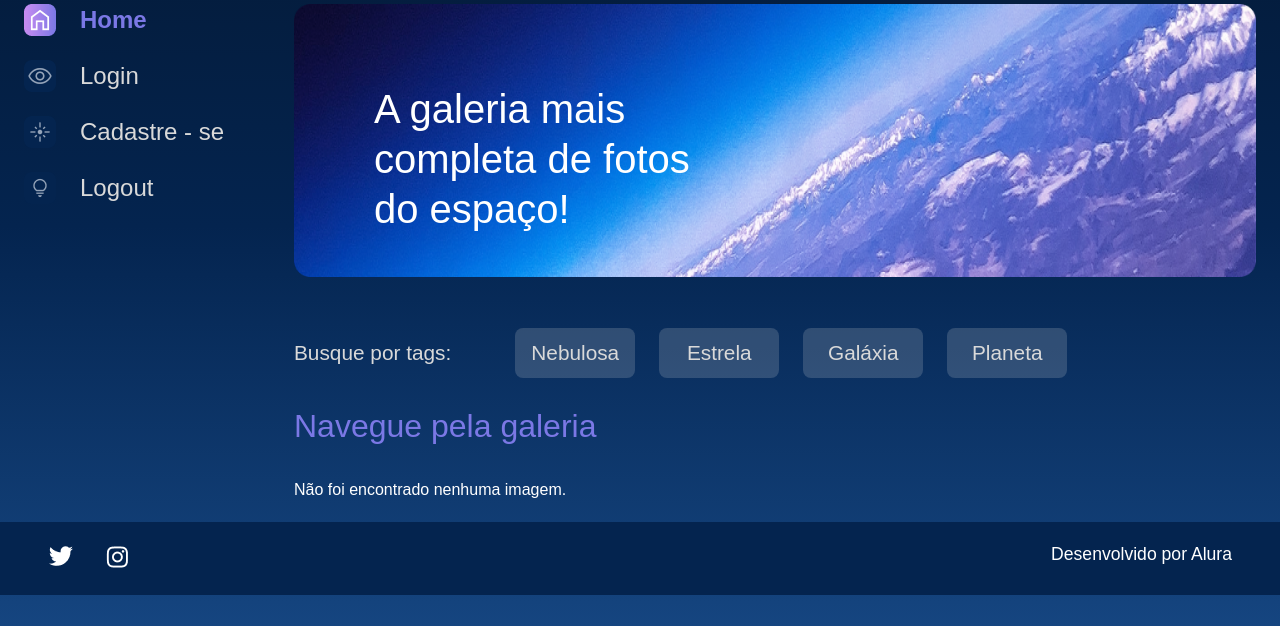
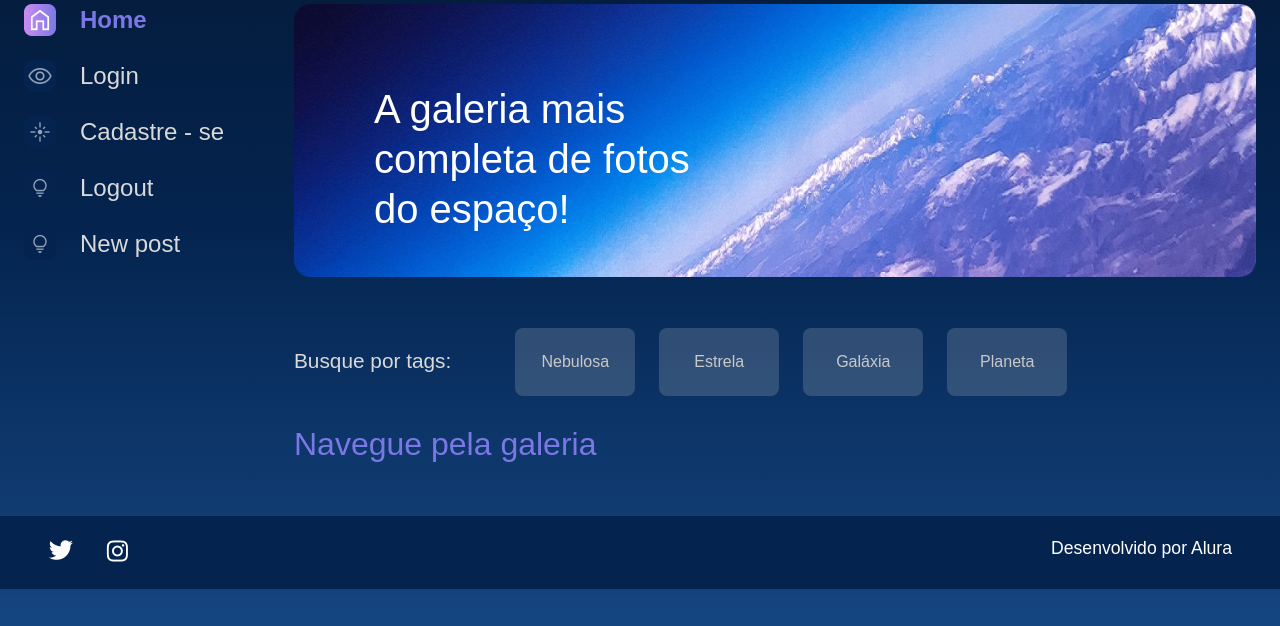
Before and after one commit to GaaraSan01/Alura-Space, a Django app: page /buscar/ in a window 1280 px wide. Shown: the part 174-800 px from the top of the page. Run offline with Django 4.2, Linux system fonts and the light colour scheme; the visitor is signed in with stand-in values (Sample User, id 1); data that the repository does not hold is empty.

Commit message:
FInalizando aplicação

```diff
--- a/apps/galeria/models.py
+++ b/apps/galeria/models.py
@@ -16,7 +16,7 @@
     categoria = models.CharField(max_length=100, choices=OPCOES_CATEGORIA, default='')
     descricao = models.TextField(null=False, blank=False)
     foto = models.ImageField(upload_to='fotos/%Y/%m/%d/d', blank=True)
-    publicada = models.BooleanField(default=False)
+    publicada = models.BooleanField(default=True)
     data_fotografia = models.DateTimeField(default=datetime.now, blank=False)
     usuario = models.ForeignKey(
         to=User,
--- a/apps/galeria/urls.py
+++ b/apps/galeria/urls.py
@@ -1,8 +1,12 @@
 from django.urls import path
-from apps.galeria.views import index, imagem, buscar
+from apps.galeria.views import index, imagem, buscar, nova_imagem, delete_imagem, editar_imagem, filtro
 
 urlpatterns = [
     path('', index, name='index'),
     path('imagem/<int:foto_id>', imagem, name='imagem'),
     path('buscar/', buscar, name='buscar'),
+    path('nova-imagem', nova_imagem, name='nova_imagem'),
+    path('deletar-imagem/<int:foto_id>', delete_imagem, name='delete_imagem'),
+    path('editar-imagem/<int:foto_id>', editar_imagem, name='editar_imagem'),
+    path('filtro/<str:categoria>', filtro, name='filtro'),
 ]
--- a/apps/galeria/views.py
+++ b/apps/galeria/views.py
@@ -1,6 +1,7 @@
 from django.shortcuts import render, get_object_or_404, redirect
 from django.contrib import messages
 from apps.galeria.models import Fotografia
+from apps.galeria.forms import FotografiaForms
 
 def index(request):
     if not request.user.is_authenticated:
@@ -28,4 +29,45 @@
             # verificando se algum card confere com o nome
             fotografias = fotografias.filter(nome__icontains= name_a_buscar)
 
-    return render(request, 'galeria/buscar.html', {'cards': fotografias})
+    return render(request, 'galeria/index.html', {'cards': fotografias})
+
+
+def nova_imagem(request):
+    if not request.user.is_authenticated:
+        messages.error(request, 'Usuário não logado')
+        return redirect('login')
+
+    form = FotografiaForms
+    if request.method == 'POST':
+        form = FotografiaForms(request.POST, request.FILES)
+        if form.is_valid():
+            form.save()
+            messages.success(request, 'Nova fotografia cadastrada!')
+            return redirect('index')
+
+    return render(request, 'galeria/newpost.html', {'form': form})
+
+def delete_imagem(request, foto_id):
+    fotografia = Fotografia.objects.get(id=foto_id)
+    fotografia.delete()
+    messages.success(request, 'Post deletado com sucesso!')
+    return redirect('index')
+
+def editar_imagem(request, foto_id):
+    fotografia = Fotografia.objects.get(id=foto_id)
+    form = FotografiaForms(instance=fotografia)
+
+    if request.method == 'POST':
+        form = FotografiaForms(request.POST, request.FILES, instance=fotografia)
+        if form.is_valid():
+            print(request.POST)
+            form.save()
+            messages.success(request, 'Fotografia editada com sucesso')
+            return redirect('index')
+
+    return render(request, 'galeria/editar_imagem.html', {'form':form, 'foto_id': foto_id})
+
+def filtro(request, categoria):
+    fotografias = Fotografia.objects.order_by("data_fotografia").filter(publicada=True, categoria=categoria)
+
+    return render(request, 'galeria/index.html', {"cards": fotografias})
--- a/templates/galeria/buscar.html
+++ /dev/null
@@ -1,55 +0,0 @@
-{% extends 'shared/base.html' %}
-{% load static %}
-{% block content %}
-            <section class="conteudo">
-                <section class="banner">
-                    <img class="banner__imagem" src="{% static '/assets/imagens/Banner(2).png' %}" alt="banner Alura Space">
-                    <h1 class="banner__titulo"> A galeria mais completa de fotos do espaço!</h1>
-                </section>
-                <section class="tags">
-                    <p class="tags__titulo">Busque por tags:</p>
-                    <ul class="tags__lista">
-                        <li class="tags__tag">Nebulosa</li>
-                        <li class="tags__tag">Estrela</li>
-                        <li class="tags__tag">Galáxia</li>
-                        <li class="tags__tag">Planeta</li>
-                    </ul>
-                </section>
-                <section class="galeria">
-                    <div class="cards">
-                        <h2 class="cards__titulo">Navegue pela galeria</h2>
-                        <ul class="cards__lista">
-                            {% if cards %}
-                            {% for fotografia in cards %}
-                            <li class="card">
-                                <a href="{% url 'imagem' fotografia.id %}">
-                                    {% if fotografia.foto == '' or fotografia.foto == null %}
-                                        <img class="card__imagem" src="{% static '/assets/imagens/galeria/notFoundImage.jpg' %}" alt="foto">
-                                    {% else %}
-                                        <img class="card__imagem" src="{{ fotografia.foto.url }}" alt="foto">
-                                    {% endif %}
-                                </a>
-                                <span class="card__tag">Estrelas</span>
-                                <div class="card__info">
-                                    <p class="card__titulo">{{fotografia.nome}}</p>
-                                    <div class="card__texto">
-                                        <p class="card__descricao">{{fotografia.legenda}}</p>
-                                        <span>
-                                            <img src="{% static '/assets/ícones/1x/favorite_outline.png' %}" alt="ícone de coração">
-                                        </span>
-                                    </div>
-                                </div>
-                            </li>
-                            {% endfor %}
-                            {% else %}
-                            <div class="imagem__texto">
-                                <p>Não foi encontrado nenhuma imagem.</p>
-                            </div>
-                            {% endif %}
-                        </ul>
-                    </div>
-                </section>
-            </section>
-        </main>
-    </div>
-{% endblock %}
--- a/templates/galeria/imagem.html
+++ b/templates/galeria/imagem.html
@@ -18,6 +18,10 @@
                         </div>
                     </div>
                 </section>
+                <div>
+                    <a href="{% url 'editar_imagem' fotografia.id %}"><button class="btn btn-success col-12" style="padding: top 5px;">Editar</button></a>
+                    <a href="{% url 'delete_imagem' fotografia.id %}"><button class="btn btn-danger col-12" style="padding: top 5px;">Excluir</button></a>
+                </div>
             </section>
         </main>
     </div>
--- a/templates/galeria/index.html
+++ b/templates/galeria/index.html
@@ -9,12 +9,12 @@
                 <section class="tags">
                     <p class="tags__titulo">Busque por tags:</p>
                     <ul class="tags__lista">
-                        <li class="tags__tag">Nebulosa</li>
-                        <li class="tags__tag">Estrela</li>
-                        <li class="tags__tag">Galáxia</li>
-                        <li class="tags__tag">Planeta</li>
+                            <li class="tags__tag"><a href="{% url 'filtro' 'NEBULOSA' %}" class="btn" style="color: #C9C9C9;">Nebulosa</a></li>
+                            <li class="tags__tag"><a href="{% url 'filtro' 'ESTRELA' %}" class="btn" style="color: #C9C9C9;">Estrela</a></li>
+                            <li class="tags__tag"><a href="{% url 'filtro' 'GALAXIA' %}" class="btn" style="color: #C9C9C9;">Galáxia</a></li>
+                            <li class="tags__tag"><a href="{% url 'filtro' 'PLANETA' %}" class="btn" style="color: #C9C9C9;">Planeta</a></li>
                     </ul>
-                </section>
+            </section>
                 <section class="galeria">
                     <div class="cards">
                         <h2 class="cards__titulo">Navegue pela galeria</h2>
--- a/templates/partials/_menu.html
+++ b/templates/partials/_menu.html
@@ -19,5 +19,6 @@
                 <a href="{% url 'login' %}"><img src="{% static '/assets/ícones/1x/Mais vistas - inativo.png' %}"> Login</a>
                 <a href="{% url 'cadastro' %}"><img src="{% static '/assets/ícones/1x/Novas - inativo.png' %}"> Cadastre - se</a>
                 <a href="{% url 'logout' %}"><img src="{% static '/assets/ícones/1x/Surpreenda-me - inativo.png' %}">Logout</a>
+                <a href="{% url 'nova_imagem' %}"><img src="{% static '/assets/ícones/1x/Surpreenda-me - inativo.png' %}">New post</a>
             </nav>
         </section>
```
Also changed, not shown: apps/galeria/forms.py (added, +29 -0 lines), templates/galeria/editar_imagem.html (added, +24 -0 lines), templates/galeria/newpost.html (added, +25 -0 lines), apps/galeria/migrations/0007_alter_fotografia_publicada.py (added), 1 other file.
